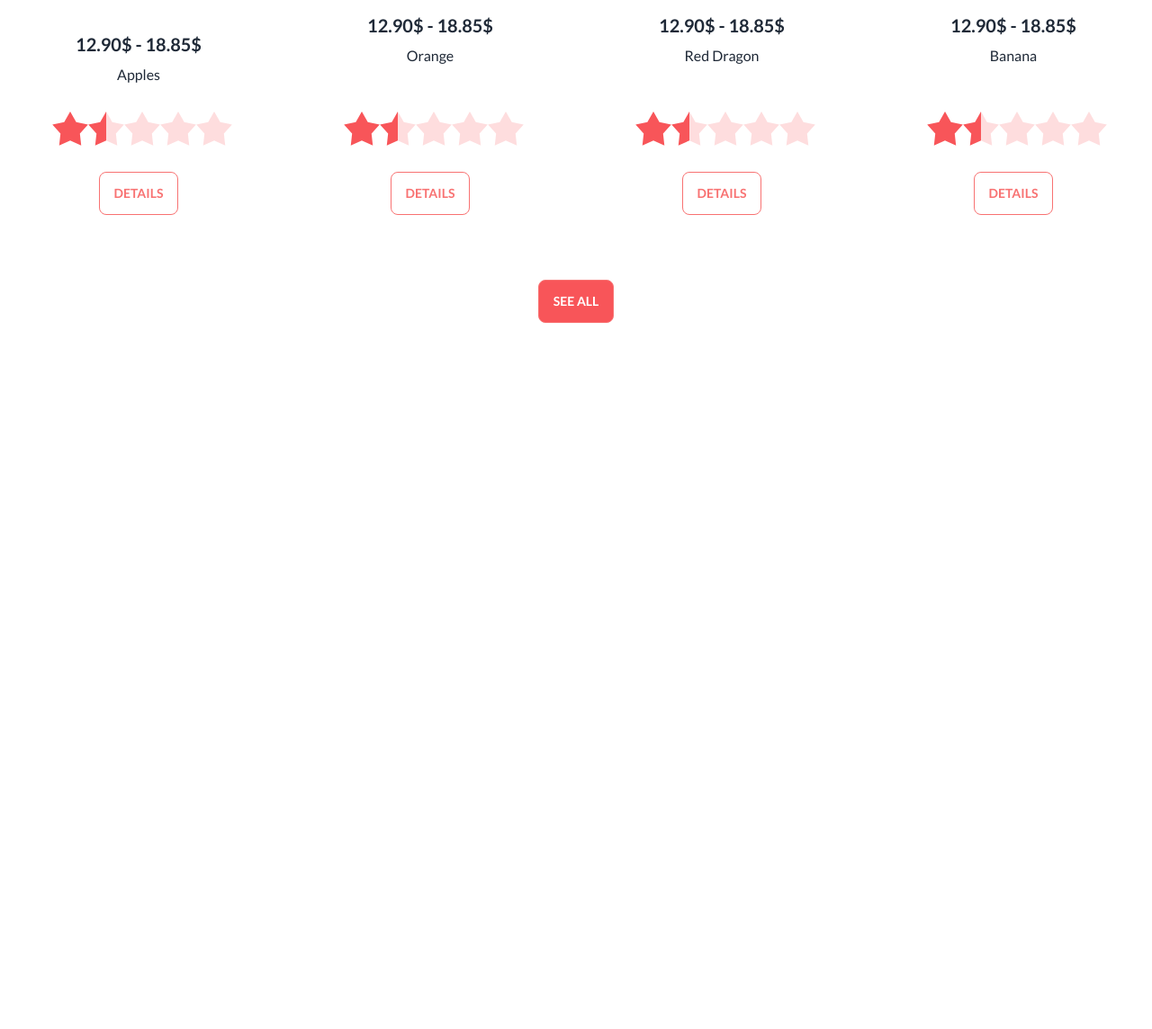
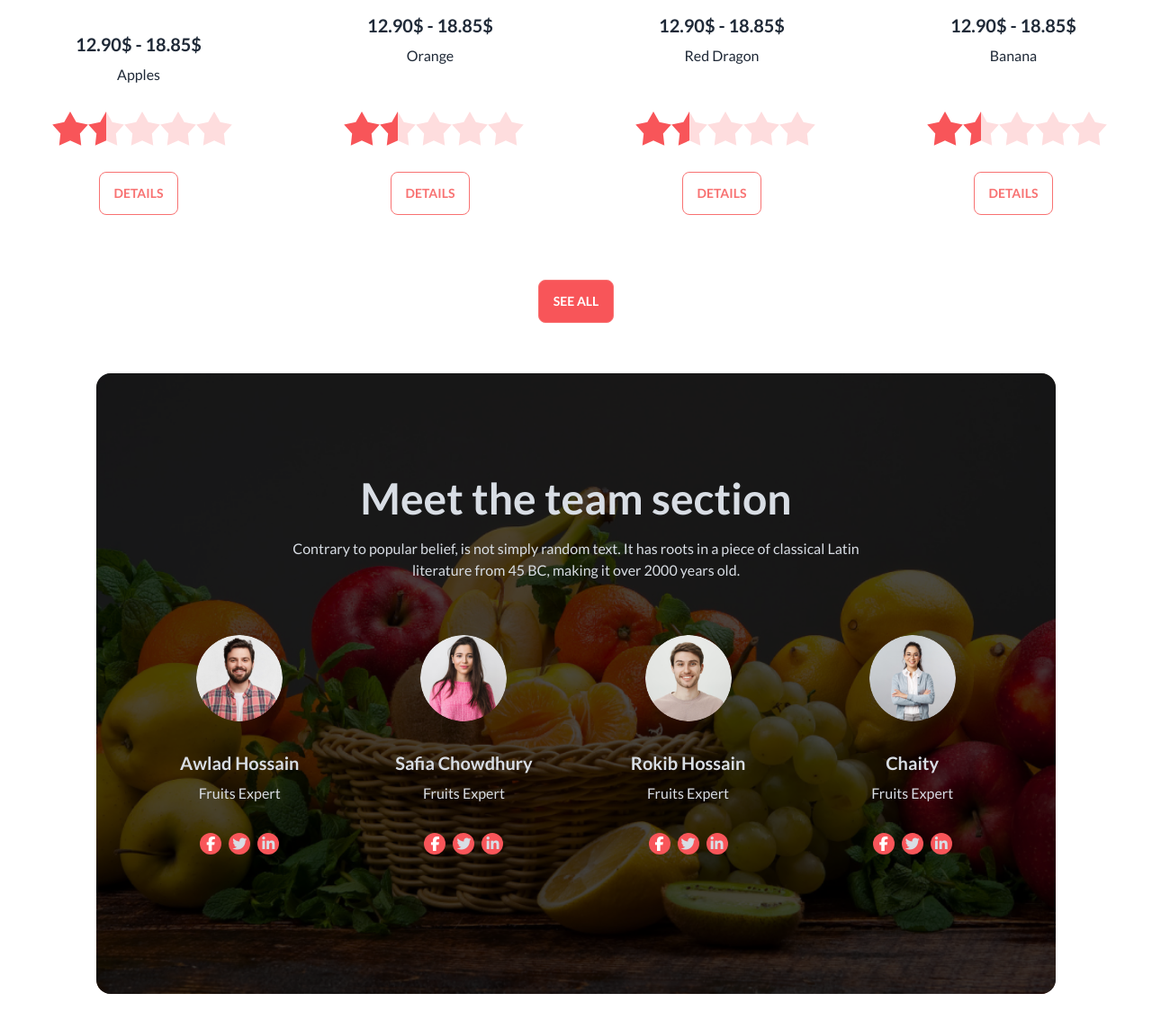
Before and after one commit to devjunayed/tailwind-fruit-burst, a plain HTML site: page index.html in a window 1280 px wide. Shown: the part 1292-2436 px from the top of the page at 90% size. Before the commit the page ends 1707 px from the top, so only its background shows below. Drawn offline with nearby package versions, Linux system fonts and the light colour scheme.

Commit message:
meet the team section done

```diff
--- a/index.html
+++ b/index.html
@@ -4,6 +4,11 @@
     <meta charset="UTF-8" />
     <meta name="viewport" content="width=device-width, initial-scale=1.0" />
     <title>Fruit Burst</title>
+    <!-- font awesome -->
+    <script
+      src="https://kit.fontawesome.com/d24c534d38.js"
+      crossorigin="anonymous"
+    ></script>
     <!-- Google fonts -->
     <link rel="preconnect" href="https://fonts.googleapis.com" />
     <link rel="preconnect" href="https://fonts.gstatic.com" crossorigin />
@@ -333,10 +338,10 @@
           </div>
           <!-- counter -->
           <div
-            class="grid grid-flow-col gap-5 text-center items-center auto-cols-max mx-5 md:mx-auto lg:mx-0 mt-5"
+            class="grid grid-flow-col ga-2 lg:gap-5 text-center items-center auto-cols-max mx-auto md:mx-auto lg:mx-0 mt-5"
           >
-            <div class="flex flex-col">
-              <span class="countdown font-mono text-5xl">
+            <div class="flex items-center flex-col">
+              <span class="countdown font-mono text-3xl lg:text-5xl">
                 <span style="--value: 29"></span>
               </span>
               Days
@@ -358,8 +363,8 @@
                 />
               </svg>
             </div>
-            <div class="flex flex-col">
-              <span class="countdown font-mono text-5xl">
+            <div class="flex items-center flex-col">
+              <span class="countdown font-mono text-3xl lg:text-5xl">
                 <span style="--value: 15"></span>
               </span>
               Hours
@@ -381,8 +386,8 @@
                 />
               </svg>
             </div>
-            <div class="flex flex-col">
-              <span class="countdown font-mono text-5xl">
+            <div class="flex flex-col items-center">
+              <span class="countdown font-mono text-3xl lg:text-5xl">
                 <span style="--value: 25"></span>
               </span>
               Minutes
@@ -404,8 +409,8 @@
                 />
               </svg>
             </div>
-            <div class="flex flex-col">
-              <span class="countdown font-mono text-5xl">
+            <div class="flex flex-col items-center">
+              <span class="countdown font-mono text-3xl lg:text-5xl">
                 <span style="--value: 08"></span>
               </span>
               Seconds
@@ -572,7 +577,7 @@
                     >
                       <!-- if there is a button in form, it will close the modal -->
                       <button class="btn">Close</button>
-                      <button class="btn btn-error bg-primary-color text-white"></button>
+                      <button class="btn btn-error bg-primary-color text-white">
                         Buy Now
                       </button>
                     </div>
@@ -816,7 +821,10 @@
                 />
               </div>
               <div class="card-actions">
-                <button class="btn btn-outline text-primary-color btn-error" onclick="readDragon_modal.showModal()">
+                <button
+                  class="btn btn-outline text-primary-color btn-error"
+                  onclick="readDragon_modal.showModal()"
+                >
                   Details
                 </button>
                 <!-- Open the modal using ID.showModal() method -->
@@ -980,7 +988,10 @@
                 />
               </div>
               <div class="card-actions">
-                <button class="btn btn-outline text-primary-color btn-error" onclick="banana_modal.showModal()">
+                <button
+                  class="btn btn-outline text-primary-color btn-error"
+                  onclick="banana_modal.showModal()"
+                >
                   Details
                 </button>
                 <!-- Open the modal using ID.showModal() method -->
@@ -997,7 +1008,10 @@
                       </figure>
                       <div class="card-body items-center text-center">
                         <h2 class="card-title">Banana</h2>
-                                          <p class="text-base">Professional employees are there for you to pick the most amazing and fresh fruits.</p>
+                        <p class="text-base">
+                          Professional employees are there for you to pick the
+                          most amazing and fresh fruits.
+                        </p>
                         <!-- ratings inner -->
                         <div class="rating rating-lg rating-half my-5">
                           <input
@@ -1059,10 +1073,14 @@
                         </div>
                       </div>
                     </div>
-                                      <div class="modal-action flex items-center justify-center gap-4">
+                    <div
+                      class="modal-action flex items-center justify-center gap-4"
+                    >
                       <!-- if there is a button in form, it will close the modal -->
                       <button class="btn">Close</button>
-                                        <butto class="btn btn-error bg-primary-color text-white">Buy Now</butto>
+                      <butto class="btn btn-error bg-primary-color text-white"
+                        >Buy Now</butto
+                      >
                     </div>
                   </form>
                 </dialog>
@@ -1075,10 +1093,151 @@
           <button class="btn btn-error bg-primary-color text-white">
             See All
           </button>
-
         </div>
       </section>
       <!-- deal of the day end here-->
+
+      <!-- meet the team section start here -->
+      <section class="container lg:my-14 my-6 mx-auto w-5/6 lg:ml-auto ml-12">
+        <div
+          class="hero h-auto lg:h-[690px]  rounded-2xl "
+          style="background-image: url(images/banner1.png)"
+        >
+          <div class="hero-overlay bg-opacity-70 bg-black rounded-2xl"></div>
+          <div class="hero-content text-center text-neutral-content">
+            <div class="">
+              <h1 class="mb-5 pt-6 lg:pt-0 text-3xl lg:text-5xl font-bold">
+                Meet the team section
+              </h1>
+              <p class="mb-5 w-2/3 mx-auto">
+                Contrary to popular belief, is not simply random text. It has
+                roots in a piece of classical Latin literature from 45 BC,
+                making it over 2000 years old.
+              </p>
+              <!-- cards -->
+              <div class="grid grid-cols-1 md:grid-cols-2 lg:grid-cols-4">
+                <!-- card 1 -->
+                <div class="card py-10">
+                  <div class="avatar mx-auto">
+                    <div class="w-24 rounded-full">
+                      <img src="images/member1.png" />
+                    </div>
+                  </div>
+                  <div class="card-body items-center text-center">
+                    <h2 class="card-title">Awlad Hossain</h2>
+                    <p>Fruits Expert</p>
+                  </div>
+                  <div class="card-actions mx-auto">
+                    <div
+                      class="flex items-center justify-center rounded-full bg-primary-color h-6 w-6"
+                    >
+                      <i class="fa-brands fa-facebook-f text-white"></i>
+                    </div>
+                    <div
+                      class="flex items-center justify-center rounded-full bg-primary-color h-6 w-6"
+                    >
+                      <i class="fa-brands fa-twitter"></i>
+                    </div>
+                    <div
+                      class="flex items-center justify-center rounded-full bg-primary-color h-6 w-6"
+                    >
+                      <i class="fa-brands fa-linkedin-in"></i>
+                    </div>
+                  </div>
+                </div>
+                <!-- card 2 -->
+                <div class="card py-10">
+                  <div class="avatar mx-auto">
+                    <div class="w-24 rounded-full">
+                      <img src="images/member2.png" />
+                    </div>
+                  </div>
+                  <div class="card-body items-center text-center">
+                    <h2 class="card-title">Safia Chowdhury</h2>
+                    <p>Fruits Expert</p>
+                  </div>
+                  <div class="card-actions mx-auto">
+                    <div
+                      class="flex items-center justify-center rounded-full bg-primary-color h-6 w-6"
+                    >
+                      <i class="fa-brands fa-facebook-f text-white"></i>
+                    </div>
+                    <div
+                      class="flex items-center justify-center rounded-full bg-primary-color h-6 w-6"
+                    >
+                      <i class="fa-brands fa-twitter"></i>
+                    </div>
+                    <div
+                      class="flex items-center justify-center rounded-full bg-primary-color h-6 w-6"
+                    >
+                      <i class="fa-brands fa-linkedin-in"></i>
+                    </div>
+                  </div>
+                </div>
+                <!-- card 3 -->
+                <div class="card py-10">
+                  <div class="avatar mx-auto">
+                    <div class="w-24 rounded-full">
+                      <img src="images/member3.png" />
+                    </div>
+                  </div>
+                  <div class="card-body items-center text-center">
+                    <h2 class="card-title">Rokib Hossain</h2>
+                    <p>Fruits Expert</p>
+                  </div>
+                  <div class="card-actions mx-auto">
+                    <div
+                      class="flex items-center justify-center rounded-full bg-primary-color h-6 w-6"
+                    >
+                      <i class="fa-brands fa-facebook-f text-white"></i>
+                    </div>
+                    <div
+                      class="flex items-center justify-center rounded-full bg-primary-color h-6 w-6"
+                    >
+                      <i class="fa-brands fa-twitter"></i>
+                    </div>
+                    <div
+                      class="flex items-center justify-center rounded-full bg-primary-color h-6 w-6"
+                    >
+                      <i class="fa-brands fa-linkedin-in"></i>
+                    </div>
+                  </div>
+                </div>
+                <!-- card 4 -->
+                <div class="card py-10">
+                  <div class="avatar mx-auto">
+                    <div class="w-24 rounded-full">
+                      <img src="images/member4.png" />
+                    </div>
+                  </div>
+                  <div class="card-body items-center text-center">
+                    <h2 class="card-title">Chaity</h2>
+                    <p>Fruits Expert</p>
+                  </div>
+                  <div class="card-actions mx-auto">
+                    <div
+                      class="flex items-center justify-center rounded-full bg-primary-color h-6 w-6"
+                    >
+                      <i class="fa-brands fa-facebook-f text-white"></i>
+                    </div>
+                    <div
+                      class="flex items-center justify-center rounded-full bg-primary-color h-6 w-6"
+                    >
+                      <i class="fa-brands fa-twitter"></i>
+                    </div>
+                    <div
+                      class="flex items-center justify-center rounded-full bg-primary-color h-6 w-6"
+                    >
+                      <i class="fa-brands fa-linkedin-in"></i>
+                    </div>
+                  </div>
+                </div>
+              </div>
+            </div>
+          </div>
+        </div>
+      </section>
+      <!-- meet the team section end here -->
     </main>
     <footer></footer>
   </body>
```
Lines whose indentation alone changed are shown as unchanged.
